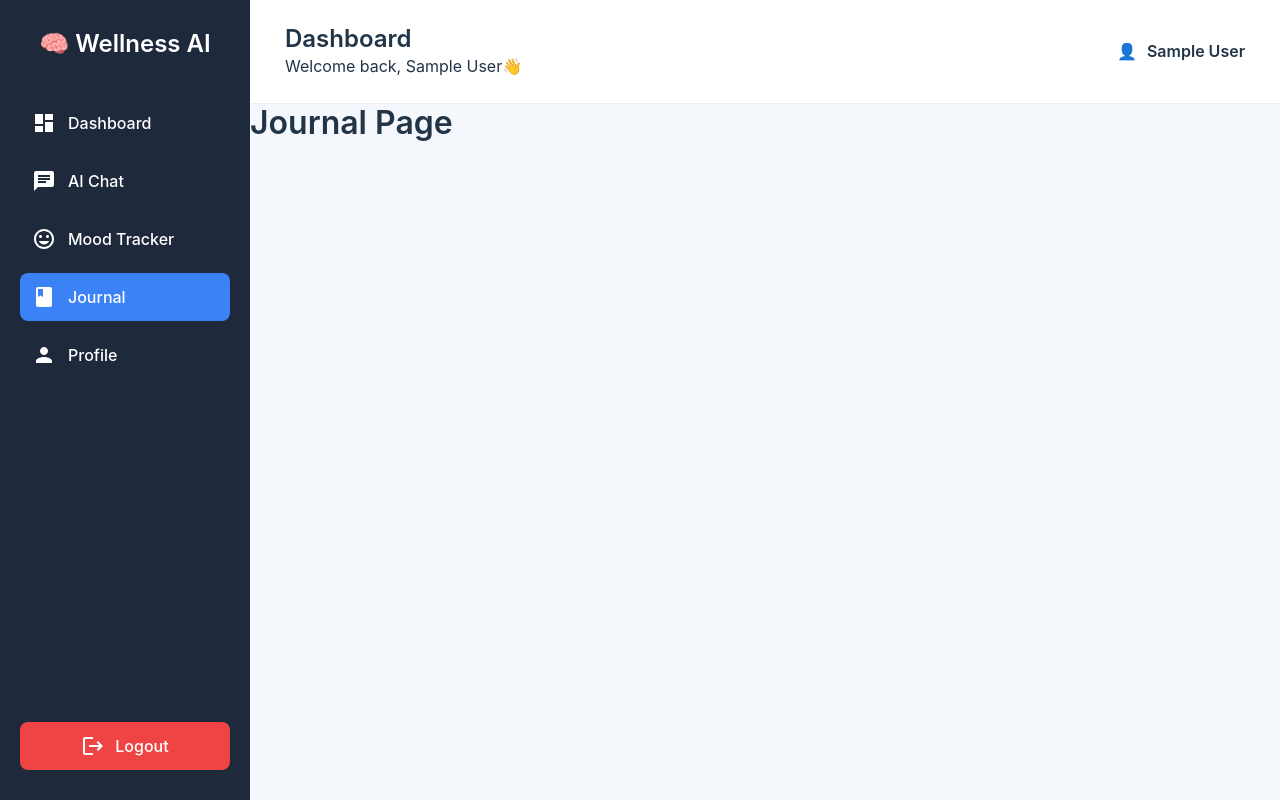
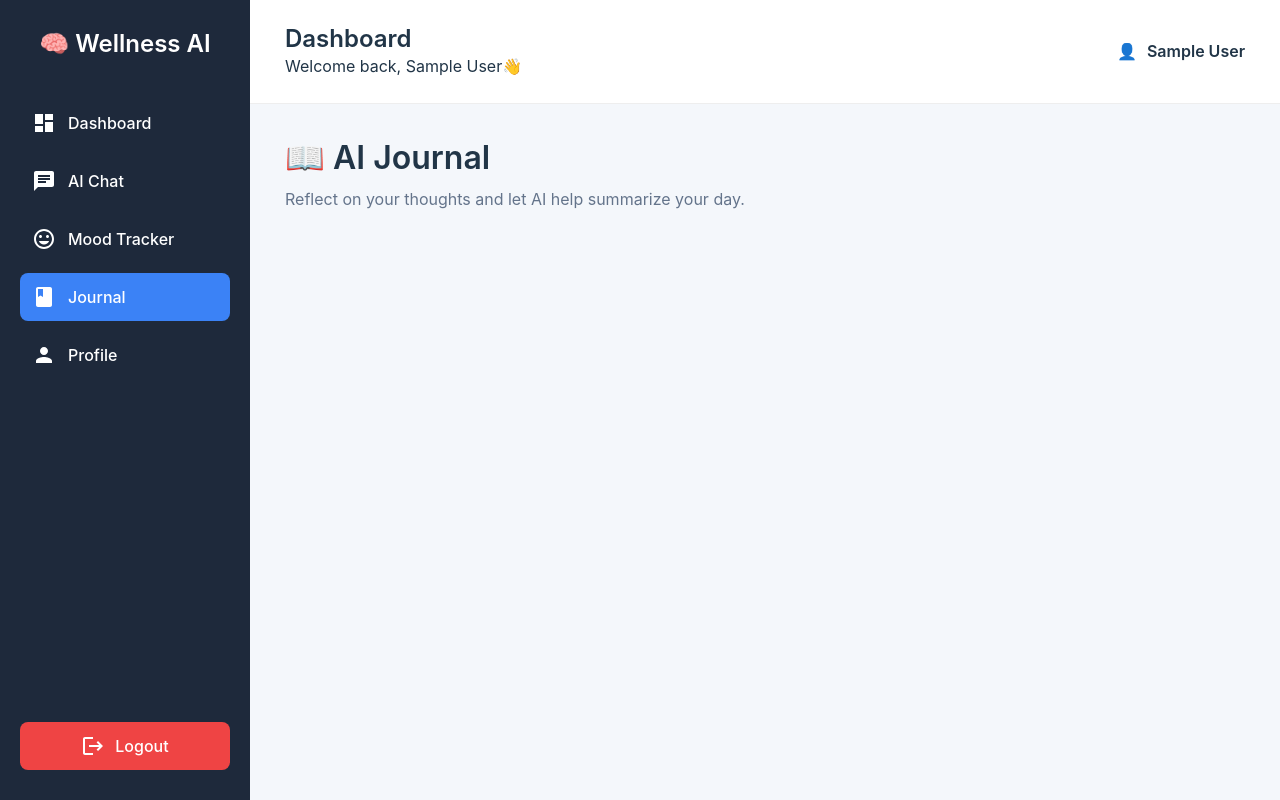
Before and after one commit to HimanshuKumar356/mental-health-chatbot, a React (Vite) app in the folder frontend/mental_health_chatbot/: page /journal in a window 1280 px wide. Built offline with nearby package versions, Linux system fonts and the light colour scheme; sample sign-in values are in the browser's storage.

Commit message:
feat: create journal page

```diff
--- a/frontend/mental_health_chatbot/src/pages/Journal.jsx
+++ b/frontend/mental_health_chatbot/src/pages/Journal.jsx
@@ -1,5 +1,25 @@
+import "../styles/journal.css";
+
 export default function Journal() {
+
     return (
-        <h1>Journal Page</h1>
+
+        <div className="journal-page">
+
+            <h1>
+
+                📖 AI Journal
+
+            </h1>
+
+            <p>
+
+                Reflect on your thoughts and let AI help summarize your day.
+
+            </p>
+
+        </div>
+
     );
+
 }
--- /dev/null
+++ b/frontend/mental_health_chatbot/src/styles/journal.css
@@ -0,0 +1,19 @@
+.journal-page{
+
+    padding:35px;
+
+}
+
+.journal-page h1{
+
+    margin-bottom:10px;
+
+}
+
+.journal-page p{
+
+    color:#64748b;
+
+    margin-bottom:30px;
+
+}
```
